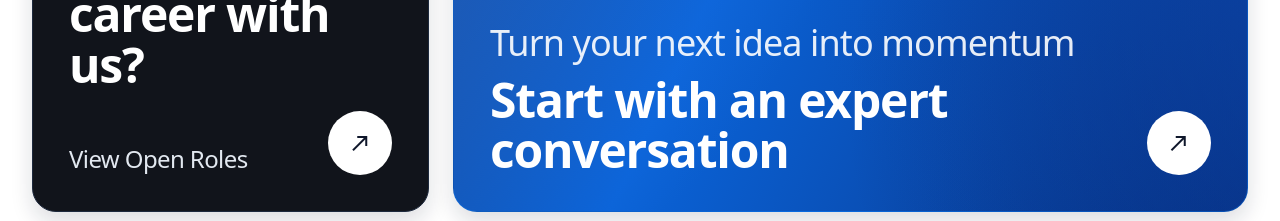
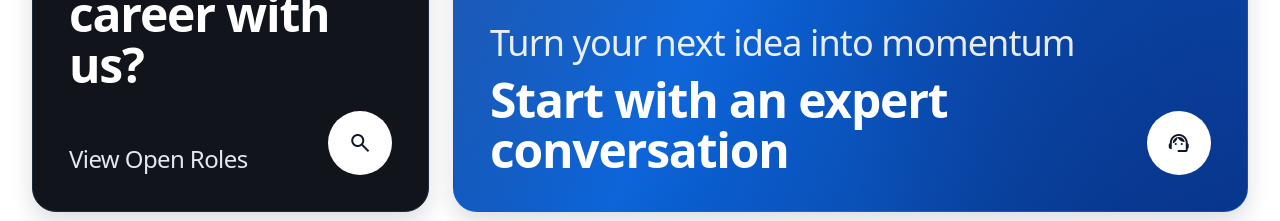
Before and after one commit to UnlimitedCollection/ZettaBSite, a Next.js app: page / in a window 1280 px wide. Shown: the part 7160-7381 px from the top of the page. Built offline with nearby package versions, Linux system fonts and the light colour scheme.

Commit message:
Update homepage dual CTA icons to search and support

```diff
--- a/src/app/page.tsx
+++ b/src/app/page.tsx
@@ -634,7 +634,7 @@ export default function HomePage() {
                 <div className="flex items-end justify-between gap-4">
                   <p className="text-slate-200 text-lg sm:text-2xl font-medium tracking-tight">View Open Roles</p>
                   <span className="dual-cta-arrow inline-flex size-16 items-center justify-center rounded-full bg-white text-slate-900 shrink-0">
-                    <span className="material-symbols-outlined text-3xl">north_east</span>
+                    <span className="material-symbols-outlined text-3xl">search</span>
                   </span>
                 </div>
               </div>
@@ -653,7 +653,7 @@ export default function HomePage() {
                 <div className="flex items-end justify-between gap-5">
                   <h3 className="text-white text-4xl sm:text-5xl font-semibold leading-[1.05] tracking-tight">Start with an expert conversation</h3>
                   <span className="dual-cta-arrow inline-flex size-16 items-center justify-center rounded-full bg-white text-slate-900 shrink-0">
-                    <span className="material-symbols-outlined text-3xl">north_east</span>
+                    <span className="material-symbols-outlined text-3xl">support_agent</span>
                   </span>
                 </div>
               </div>
```
